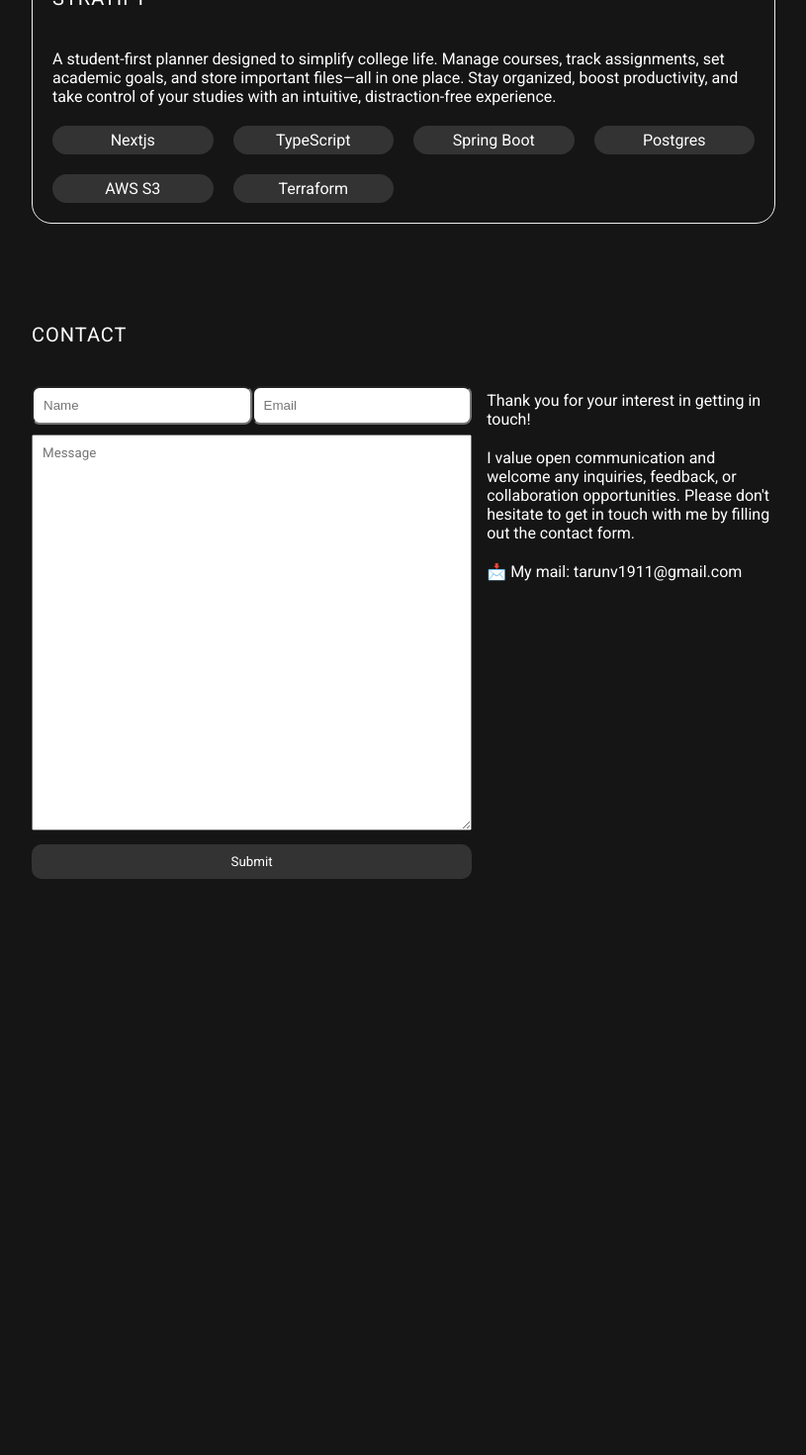
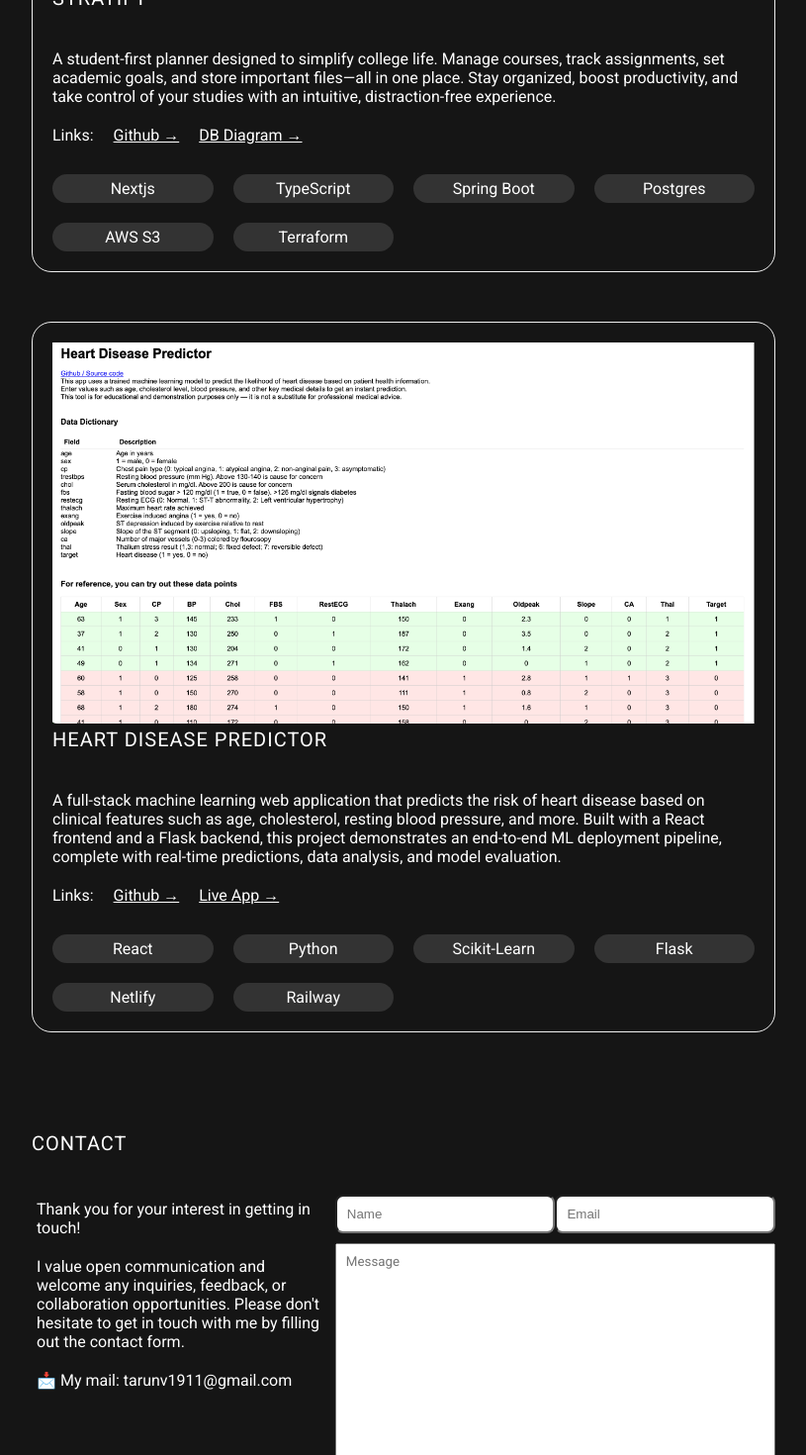
Before and after one commit to tarun-veeraraghavan-mv/Portfolio-Website, a React (Vite) app: page / in a window 1280 px wide. Shown: the part 1420-2890 px from the top of the page at 99% size, without its empty margins (232-1047 px from the left). Before the commit the page ends 2332 px from the top, so only its background shows below. Built offline with nearby package versions, Linux system fonts and the light colour scheme.

Commit message:
minor imrovements

```diff
--- a/src/components/Contact.jsx
+++ b/src/components/Contact.jsx
@@ -28,9 +28,20 @@ export default function Contact() {
   }
 
   return (
-    <section>
+    <section id="contact">
       <p className="title">Contact</p>
       <div className="contact-box">
+        <div className="text-content">
+          <p className="margin-bottom-md">
+            Thank you for your interest in getting in touch!
+          </p>
+          <p className="margin-bottom-md">
+            I value open communication and welcome any inquiries, feedback, or
+            collaboration opportunities. Please don&apos;t hesitate to get in
+            touch with me by filling out the contact form.
+          </p>
+          <p>📩 My mail: tarunv1911@gmail.com</p>
+        </div>
         <div>
           <form ref={form} onSubmit={handleSubmit}>
             <div className="simple-flex">
@@ -67,17 +78,6 @@ export default function Contact() {
               )}
           </form>
         </div>
-        <div className="text-content">
-          <p className="margin-bottom-md">
-            Thank you for your interest in getting in touch!
-          </p>
-          <p className="margin-bottom-md">
-            I value open communication and welcome any inquiries, feedback, or
-            collaboration opportunities. Please don&apos;t hesitate to get in
-            touch with me by filling out the contact form.
-          </p>
-          <p>📩 My mail: tarunv1911@gmail.com</p>
-        </div>
       </div>
     </section>
   );
--- a/src/components/Projects.jsx
+++ b/src/components/Projects.jsx
@@ -4,7 +4,7 @@ export default function Projects() {
       <p className="title">PROJECTS</p>
 
       <div className="project-container">
-        <img src="../public/startify-1.png" className="project-img" />
+        <img src="../../public/startify-1.png" className="project-img" />
 
         <p className="title">Stratify</p>
         <p className="project-content">
@@ -15,6 +15,24 @@ export default function Projects() {
           experience.
         </p>
 
+        <div style={{ display: "flex", gap: "20px", marginBottom: "30px" }}>
+          Links:
+          <a
+            href="https://github.com/tarun-veeraraghavan-mv/Stratify"
+            className="github-link-tag"
+            target="_blank"
+          >
+            Github &rarr;
+          </a>
+          <a
+            href="https://drive.google.com/file/d/1IwtmqZZxZeMgUa2cu2eVfP4zB-AEoH3v/view?usp=sharing"
+            className="github-link-tag"
+            target="_blank"
+          >
+            DB Diagram &rarr;
+          </a>
+        </div>
+
         <ul className="project-skill-list">
           <li className="project-skill-item">Nextjs</li>
           <li className="project-skill-item">TypeScript</li>
@@ -24,6 +42,47 @@ export default function Projects() {
           <li className="project-skill-item">Terraform</li>
         </ul>
       </div>
+
+      <div className="project-container">
+        <img src="../../public/heart-disease-1.png" className="project-img" />
+
+        <p className="title">Heart Disease Predictor</p>
+        <p className="project-content">
+          A full-stack machine learning web application that predicts the risk
+          of heart disease based on clinical features such as age, cholesterol,
+          resting blood pressure, and more. Built with a React frontend and a
+          Flask backend, this project demonstrates an end-to-end ML deployment
+          pipeline, complete with real-time predictions, data analysis, and
+          model evaluation.
+        </p>
+
+        <div style={{ display: "flex", gap: "20px", marginBottom: "30px" }}>
+          Links:
+          <a
+            href="https://github.com/tarun-veeraraghavan-mv/Heart-Disease-Predictor"
+            className="github-link-tag"
+            target="_blank"
+          >
+            Github &rarr;
+          </a>
+          <a
+            href="https://heart-disease-predictor-v1.netlify.app/"
+            className="github-link-tag"
+            target="_blank"
+          >
+            Live App &rarr;
+          </a>
+        </div>
+
+        <ul className="project-skill-list">
+          <li className="project-skill-item">React</li>
+          <li className="project-skill-item">Python</li>
+          <li className="project-skill-item">Scikit-Learn</li>
+          <li className="project-skill-item">Flask</li>
+          <li className="project-skill-item">Netlify</li>
+          <li className="project-skill-item">Railway</li>
+        </ul>
+      </div>
     </section>
   );
 }
--- a/src/index.css
+++ b/src/index.css
@@ -152,6 +152,7 @@ body {
   padding: 20px;
   border: 0.5px solid #eee;
   border-radius: 20px;
+  margin-bottom: 50px;
 }
 
 .project-img {
@@ -181,7 +182,7 @@ body {
 /* CONTACT */
 .contact-box {
   display: grid;
-  grid-template-columns: 1.5fr 1fr;
+  grid-template-columns: 1fr 1.5fr;
   gap: 10px;
 }
 
@@ -238,3 +239,40 @@ body {
   padding: 5px;
   border-radius: 10px;
 }
+
+/* MEDIA QUERIES */
+@media (max-width: 900px) {
+  .contact-box {
+    grid-template-columns: 1fr;
+  }
+
+  .simple-flex {
+    grid-template-columns: 1fr;
+    gap: 10px;
+  }
+
+  .text-content {
+    margin-top: 20px;
+  }
+}
+
+@media (max-width: 790px) {
+  .skill-box-list {
+    grid-template-columns: repeat(3, 1fr);
+    gap: 10px;
+  }
+}
+
+@media (max-width: 690px) {
+  .my-details-box {
+    flex-direction: column;
+    gap: 16px; /* Optional: add space between items vertically */
+  }
+}
+
+@media (max-width: 550px) {
+  .skill-box-list {
+    grid-template-columns: repeat(2, 1fr);
+    gap: 10px;
+  }
+}
```
Also changed, not shown: public/heart-disease-1.png (added).
